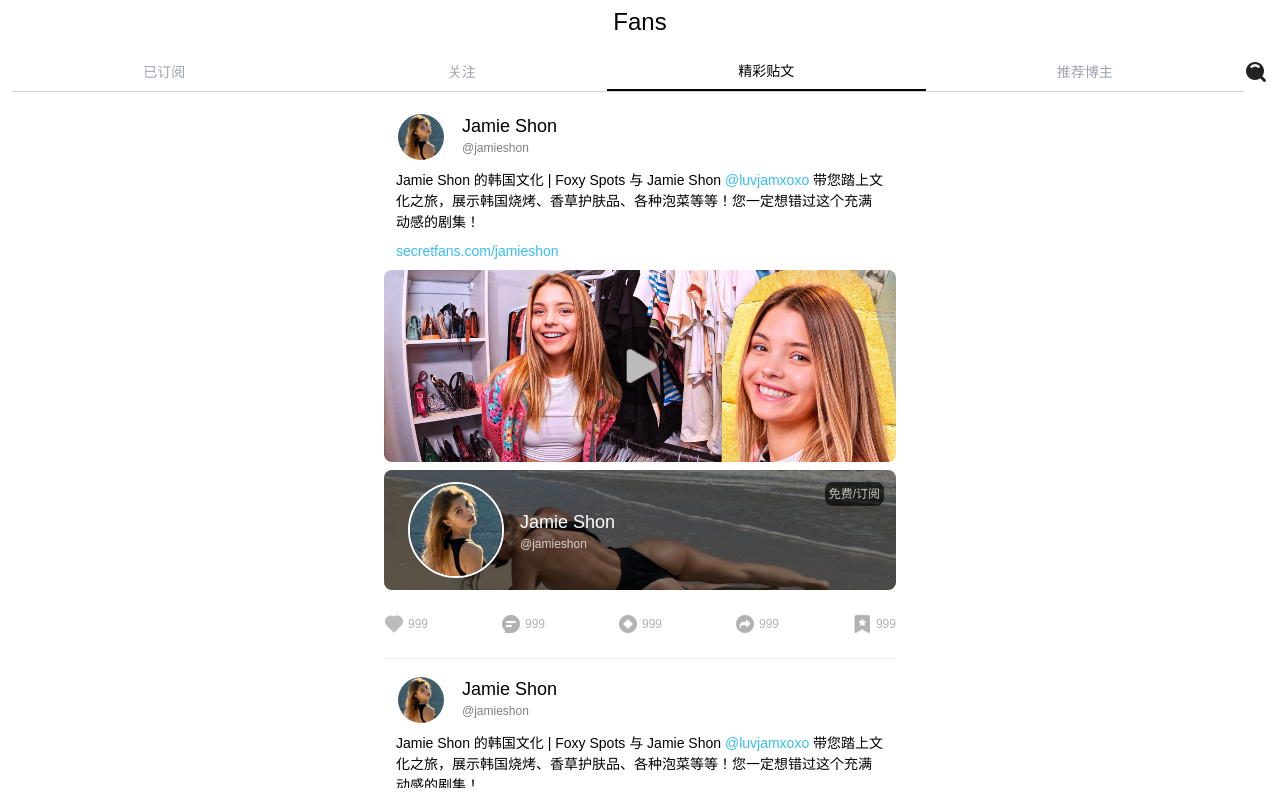
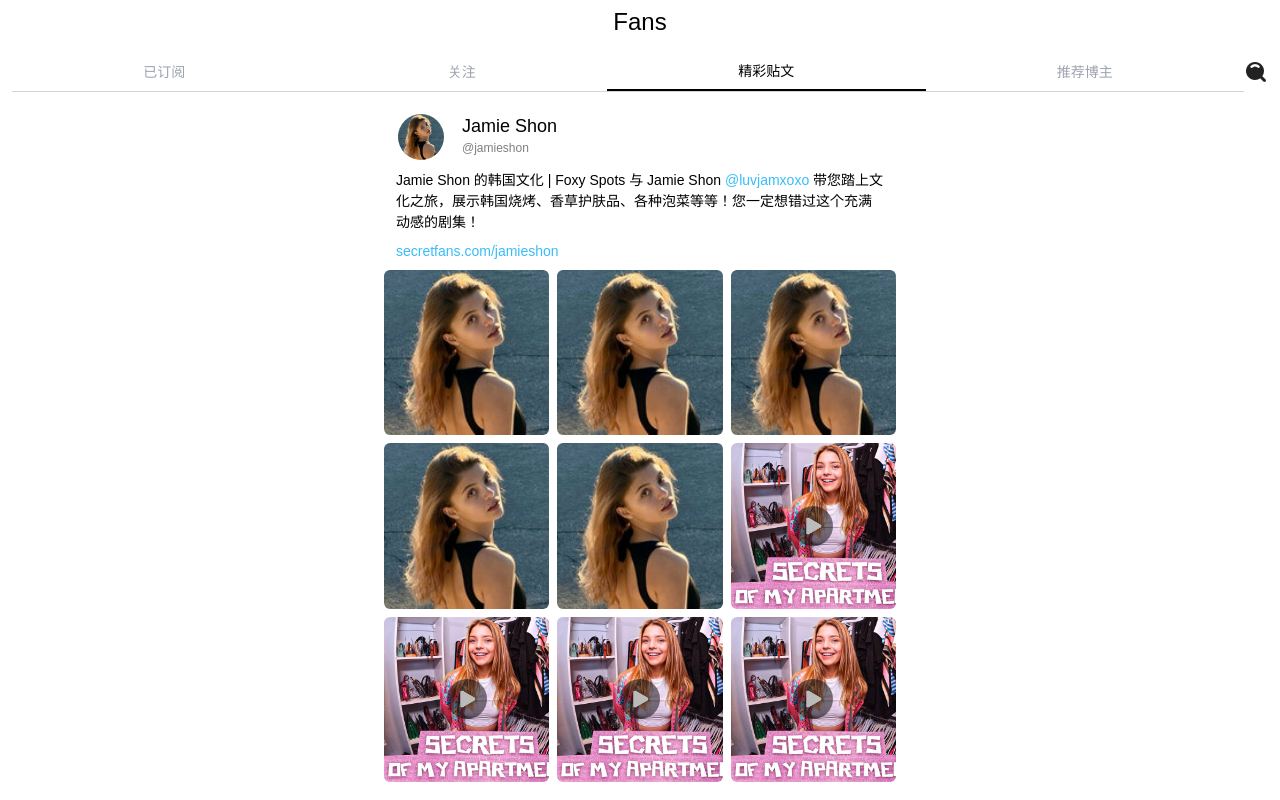
Before and after one commit to doudoumao1031/onlyfans-web, a Next.js app: page /explore/feed in a window 1280 px wide. Built offline with nearby package versions, Linux system fonts and the light colour scheme.

Commit message:
post: improve media

```diff
--- a/components/explore/infinite-scroll-swr.tsx
+++ b/components/explore/infinite-scroll-swr.tsx
@@ -1,34 +1,35 @@
-"use client";
+"use client"
 
-import React, { useEffect, useState, useRef, useCallback } from "react";
-import { debounce } from "lodash";
-import useSWR from "swr";
-import Post, { fakeData } from "@/components/post/post";
+import React, { useEffect, useState, useRef, useCallback } from "react"
+import { debounce } from "lodash"
+import useSWR from "swr"
+import Post from "@/components/post/post"
+import { postData } from "../post/mock"
 
-const fetcher = (url: string) => fetch(url).then((res) => res.json());
+const fetcher = (url: string) => fetch(url).then((res) => res.json())
 
 interface InfiniteScrollProps {
-  initialItems: number[];
-  initialHasMore: boolean;
+  initialItems: number[]
+  initialHasMore: boolean
 }
 
 export default function InfiniteScroll({
   initialItems,
   initialHasMore,
 }: InfiniteScrollProps) {
-  const [items, setItems] = useState<number[]>(initialItems);
-  const [page, setPage] = useState(1);
-  const [hasMore, setHasMore] = useState(initialHasMore);
-  const isFetchingRef = useRef(false);
-  const containerRef = useRef<HTMLDivElement | null>(null); // Ref for the scrollable container
+  const [items, setItems] = useState<number[]>(initialItems)
+  const [page, setPage] = useState(1)
+  const [hasMore, setHasMore] = useState(initialHasMore)
+  const isFetchingRef = useRef(false)
+  const containerRef = useRef<HTMLDivElement | null>(null) // Ref for the scrollable container
 
   const { data, isValidating, error } = useSWR<{
-    items: number[];
-    hasMore: boolean;
+    items: number[]
+    hasMore: boolean
   }>(hasMore ? `/api/feeds?page=${page}` : null, fetcher, {
     revalidateOnFocus: false,
     keepPreviousData: true,
-  });
+  })
 
   // Preload the next page
   // eslint-disable-next-line @typescript-eslint/no-unused-vars
@@ -36,59 +37,59 @@ export default function InfiniteScroll({
     hasMore ? `/api/feeds?page=${page + 1}` : null,
     fetcher,
     { revalidateOnFocus: false, keepPreviousData: true }
-  );
+  )
 
   // If multiple scroll events fire close together,
   // there might be race conditions that could lead to overlapping.
   // Guards against overlapping fetches with a useRef
   useEffect(() => {
     if (data && page > 1 && !isFetchingRef.current) {
-      isFetchingRef.current = true;
-      setItems((prev) => [...prev, ...data.items]);
-      setHasMore(data.hasMore);
-      isFetchingRef.current = false;
+      isFetchingRef.current = true
+      setItems((prev) => [...prev, ...data.items])
+      setHasMore(data.hasMore)
+      isFetchingRef.current = false
     }
-  }, [data, page]);
+  }, [data, page])
 
   const handleScroll = useCallback(
     debounce(() => {
-      const container = containerRef.current;
+      const container = containerRef.current
       if (container) {
-        const { scrollTop, scrollHeight, clientHeight } = container;
+        const { scrollTop, scrollHeight, clientHeight } = container
         if (scrollTop + clientHeight >= scrollHeight - 10) {
           if (hasMore && !isValidating) {
-            setPage((prev) => prev + 1);
+            setPage((prev) => prev + 1)
           }
         }
       }
     }, 200),
     [hasMore, isValidating]
-  );
+  )
 
   useEffect(() => {
-    const container = containerRef.current;
+    const container = containerRef.current
     if (container) {
-      container.addEventListener("scroll", handleScroll);
+      container.addEventListener("scroll", handleScroll)
       return () => {
-        handleScroll.cancel(); // Cancel any pending debounced calls
-        container.removeEventListener("scroll", handleScroll);
-      };
+        handleScroll.cancel() // Cancel any pending debounced calls
+        container.removeEventListener("scroll", handleScroll)
+      }
     }
-  }, [handleScroll]); // Now handleScroll is memoized, we can safely add it as a dependency
+  }, [handleScroll]) // Now handleScroll is memoized, we can safely add it as a dependency
 
   if (error) {
     return (
       <div className="text-center mt-4 text-red-500">
         Failed to load data. Please try again.
       </div>
-    );
+    )
   }
 
   return (
     <div ref={containerRef} className="h-full w-full overflow-scroll">
       <div className="max-w-lg mx-auto grid grid-cols-1 gap-4">
         {items.map((item, index) => (
-          <Post key={index} data={fakeData} />
+          <Post key={index} data={postData} />
         ))}
       </div>
       {isValidating && (
@@ -102,5 +103,5 @@ export default function InfiniteScroll({
         </div>
       )}
     </div>
-  );
+  )
 }
--- /dev/null
+++ b/components/post/mock.ts
@@ -0,0 +1,80 @@
+import { MediaType, PostData } from "./post"
+
+const videoSrc =
+  "http://commondatastorage.googleapis.com/gtv-videos-bucket/sample/BigBuckBunny.mp4"
+
+const imageSrc = "/mock/avatar.jpg"
+
+const backgroundSrc = "/mock/usercard-background.jpg"
+
+export const postData: PostData = {
+  id: "123",
+  poster: {
+    name: "Jamie Shon",
+    id: "jamieshon",
+    avatar: imageSrc,
+    background: backgroundSrc,
+  },
+  description:
+    "Jamie Shon 的韩国文化 | Foxy Spots 与 Jamie Shon @luvjamxoxo 带您踏上文化之旅，展示韩国烧烤、香草护肤品、各种泡菜等等！您一定想错过这个充满动感的剧集！",
+  media: [
+    {
+      type: MediaType.Image,
+      src: imageSrc,
+      thumbnail: imageSrc,
+    },
+    {
+      type: MediaType.Image,
+      src: imageSrc,
+      thumbnail: imageSrc,
+    },
+    {
+      type: MediaType.Image,
+      src: imageSrc,
+      thumbnail: imageSrc,
+    },
+    {
+      type: MediaType.Image,
+      src: imageSrc,
+      thumbnail: imageSrc,
+    },
+    {
+      type: MediaType.Image,
+      src: imageSrc,
+      thumbnail: imageSrc,
+    },
+    {
+      type: MediaType.Video,
+      thumbnail: "/mock/video-preview.jpg",
+      src: videoSrc,
+    },
+    {
+      type: MediaType.Video,
+      thumbnail: "/mock/video-preview.jpg",
+      src: videoSrc,
+    },
+    {
+      type: MediaType.Video,
+      thumbnail: "/mock/video-preview.jpg",
+      src: videoSrc,
+    },
+    {
+      type: MediaType.Video,
+      thumbnail: "/mock/video-preview.jpg",
+      src: videoSrc,
+    },
+  ],
+  subscribe: [
+    {
+      name: "Jamie Shon",
+      id: "jamieshon",
+      avatar: imageSrc,
+      background: backgroundSrc,
+    },
+  ],
+  likeCount: 999,
+  commentCount: 999,
+  saveCount: 999,
+  shareCount: 999,
+  tipCount: 999,
+}
--- a/components/post/post.tsx
+++ b/components/post/post.tsx
@@ -1,28 +1,28 @@
-"use client";
+"use client"
 
-import {useState} from "react";
-import Image from "next/image";
-import Link from "next/link";
+import React, { ReactElement, useState } from "react"
+import Image from "next/image"
+import Link from "next/link"
 
 export default function Post({ data }: { data: PostData }) {
   const {
     poster,
     description,
-    video,
+    media,
     subscribe,
     likeCount,
     commentCount,
     tipCount,
     shareCount,
     saveCount,
-  } = data;
+  } = data
 
   return (
     <div className="w-full flex flex-col gap-2 border-b border-black/5">
       <UserTitle user={poster} />
       <Description text={description} />
       <UserHomePageLink userId={poster.id} />
-      <Video src={video.src} placeholder={video.placeholder} />
+      <Media data={media} />
       <div className="">
         {subscribe.map((user) => (
           <SubscribeCard key={user.id} user={user} />
@@ -36,7 +36,7 @@ export default function Post({ data }: { data: PostData }) {
         <Save count={saveCount} />
       </div>
     </div>
-  );
+  )
 }
 
 function SubscribeCard({ user }: { user: User }) {
@@ -62,7 +62,7 @@ function SubscribeCard({ user }: { user: User }) {
         </button>
       </div>
     </div>
-  );
+  )
 }
 
 function UserTitle({ user }: { user: User }) {
@@ -76,7 +76,7 @@ function UserTitle({ user }: { user: User }) {
         <div className="text-black/50 text-xs">@{user.id}</div>
       </div>
     </div>
-  );
+  )
 }
 
 function Avatar({ src, width = "w-18" }: { src: string; width?: string }) {
@@ -88,18 +88,18 @@ function Avatar({ src, width = "w-18" }: { src: string; width?: string }) {
       width={50}
       height={50}
     />
-  );
+  )
 }
 
 function Description({ text }: { text: string }) {
-  const words = text.split(" ");
+  const words = text.split(" ")
   return (
     <div className="px-3">
       {words.map((w, i) => (
         <Word key={i} word={w} />
       ))}
     </div>
-  );
+  )
 }
 
 function Word({ word }: { word: string }) {
@@ -112,37 +112,105 @@ function Word({ word }: { word: string }) {
     </Link>
   ) : (
     <span>{word} </span>
-  );
+  )
 }
 
-function Video({ src, placeholder }: { src: string; placeholder: string }) {
-  const [showVideo, setShowVideo] = useState(false);
+function Media({ data }: { data: (VideoData | ImageData)[] }) {
+  return (
+    <div className="grid grid-cols-3 gap-2">
+      {data.map(({ src, type, thumbnail }, i) => (
+        <Thumbnail
+          key={i}
+          largeElement={
+            type === MediaType.Video ? (
+              <video src={src} controls autoPlay className="w-full" />
+            ) : (
+              <Image
+                className="w-full"
+                src={src}
+                alt=""
+                width={900}
+                height={500}
+              />
+            )
+          }
+          thumbnailElement={
+            type === MediaType.Video ? (
+              <div
+                className="aspect-square flex justify-center items-center bg-cover rounded-md"
+                style={{
+                  backgroundImage: `url(${thumbnail})`,
+                }}
+              >
+                <div className="bg-black/50 w-10 h-10 rounded-full flex justify-center items-center">
+                  <Image
+                    src="/icons/play.png"
+                    width={20}
+                    height={20}
+                    alt="play"
+                  />
+                </div>
+              </div>
+            ) : (
+              <Image
+                className="aspect-square rounded-md"
+                src={thumbnail}
+                alt=""
+                width={200}
+                height={200}
+              />
+            )
+          }
+        />
+      ))}
+    </div>
+  )
+}
 
-    return (
-        <div className="w-full">
-            {showVideo ? (
-                <video
-                    src={src}
-                    className="w-full rounded-lg"
-                    controls
-                    autoPlay
-                    preload="none"
-                />
-            ) : (
-                <div
-                    onTouchEnd={() => setShowVideo(true)}
-                    className="w-full flex justify-center items-center w-full h-48 bg-cover rounded-lg"
-                    style={{
-                        backgroundImage: `url(${placeholder})`,
-                    }}
-                >
-                    <div className="bg-black/50 w-20 h-20 rounded-full flex justify-center items-center">
-                        <Image src="/icons/play.png" width={40} height={40} alt="play"/>
-                    </div>
-                </div>
-            )}
-        </div>
-    );
+function Thumbnail({
+  largeElement,
+  thumbnailElement,
+}: {
+  largeElement: ReactElement
+  thumbnailElement: ReactElement
+}) {
+  const [showLarge, setShowLarge] = useState(false)
+
+  return (
+    <div>
+      {showLarge ? (
+        <FullScreen onExit={() => setShowLarge(false)}>
+          {largeElement}
+        </FullScreen>
+      ) : (
+        <div onTouchEnd={() => setShowLarge(true)}>{thumbnailElement}</div>
+      )}
+    </div>
+  )
+}
+
+function FullScreen({
+  children,
+  onExit,
+}: {
+  children: ReactElement
+  onExit: () => void
+}) {
+  return (
+    <div
+      className="fixed top-0 left-0 w-screen h-screen bg-black/90 z-50 flex items-center"
+      onTouchEnd={handleTouch}
+    >
+      {children}
+    </div>
+  )
+
+  function handleTouch(e: React.TouchEvent) {
+    e.preventDefault()
+    if (e.target === e.currentTarget) {
+      onExit()
+    }
+  }
 }
 
 function UserHomePageLink({ userId }: { userId: string }) {
@@ -150,15 +218,15 @@ function UserHomePageLink({ userId }: { userId: string }) {
     <Link href={buildUserHomePagePath(userId)} className="px-3 text-sky-400">
       {buildUserHomePagePathForDisplay(userId)}
     </Link>
-  );
+  )
 }
 
 function Like({ count }: { count: number }) {
-  return <Stats icon="/icons/like.png" value={count} />;
+  return <Stats icon="/icons/like.png" value={count} />
 }
 
 function Comment({ count }: { count: number }) {
-  return <Stats icon="/icons/comment.png" value={count} />;
+  return <Stats icon="/icons/comment.png" value={count} />
 }
 
 function Tip({ user, count }: { user: User; count: number }) {
@@ -166,15 +234,15 @@ function Tip({ user, count }: { user: User; count: number }) {
     <Link href={`/tip/${user.id}`} className="flex items-center">
       <Stats icon="/icons/tip.png" value={count} />
     </Link>
-  );
+  )
 }
 
 function Share({ count }: { count: number }) {
-  return <Stats icon="/icons/share.png" value={count} />;
+  return <Stats icon="/icons/share.png" value={count} />
 }
 
 function Save({ count }: { count: number }) {
-  return <Stats icon="/icons/save.png" value={count} />;
+  return <Stats icon="/icons/save.png" value={count} />
 }
 
 function Stats({ icon, value }: { icon: string; value: number }) {
@@ -183,74 +251,58 @@ function Stats({ icon, value }: { icon: string; value: number }) {
       <Image src={icon} width={20} height={20} alt="" />
       <span className="text-xs">{value}</span>
     </div>
-  );
+  )
 }
 
 function buildUserHomePagePath(userId: string) {
-  return `/${userId}`;
+  return `/${userId}`
 }
 
 function buildUserHomePagePathForDisplay(userId: string) {
-  return `secretfans.com/${userId}`;
+  return `secretfans.com/${userId}`
 }
 
 function isMention(word: string) {
-  return word.length > 1 && word.charAt(0) === "@";
+  return word.length > 1 && word.charAt(0) === "@"
 }
 
 function getUserIdFromMention(mention: string) {
-  return mention.substring(1);
+  return mention.substring(1)
 }
 
-export const fakeData = {
-  id: "123",
-  poster: {
-    name: "Jamie Shon",
-    id: "jamieshon",
-    avatar: "/mock/avatar.jpg",
-  },
-  description:
-    "Jamie Shon 的韩国文化 | Foxy Spots 与 Jamie Shon @luvjamxoxo 带您踏上文化之旅，展示韩国烧烤、香草护肤品、各种泡菜等等！您一定想错过这个充满动感的剧集！",
-  video: {
-    placeholder: "/mock/video-preview.jpg",
-    src: "https://cdn2.onlyfans.com/files/9/9d/9d411da609fa1fc0822f9f078e3f53aa/0hwpqw9hlk7lfm9esxbiv_720p.mp4?Tag=2&Policy=eyJTdGF0ZW1lbnQiOlt7IlJlc291cmNlIjoiaHR0cHM6XC9cL2NkbjIub25seWZhbnMuY29tXC9maWxlc1wvOVwvOWRcLzlkNDExZGE2MDlmYTFmYzA4MjJmOWYwNzhlM2Y1M2FhXC8waHdwcXc5aGxrN2xmbTllc3hiaXZfNzIwcC5tcDQ~VGFnPTIiLCJDb25kaXRpb24iOnsiRGF0ZUxlc3NUaGFuIjp7IkFXUzpFcG9jaFRpbWUiOjE3MzQ2OTg1NjN9LCJJcEFkZHJlc3MiOnsiQVdTOlNvdXJjZUlwIjoiMTMuMjE0LjIzMi4yMjJcLzMyIn19fV19&Signature=RwXHHF5knvYyMoI2w9Sq73avdpN~5BXPPNNTIyksu8kDlkccaa3N0MjU0L-IZZRhGzccniKbsHYq6nDa-aur8zaZBQ80bMQTTb6RlvIDBblKsS~aipcggkm43i~1aWvZ1Ac5v5nb-an-mof4LL-0ukPK0Wp~HaCoOHR3o9aEeRAhWBGwjnHqvaU7QK3GhTQd6wisZEcsV0RQdykf5biJYfo~vDQZ-FdHdAdzWAYFWxXZCrKjglbuYqzdJiP47rYZPbtPpW4PqBBt0i7FJJGTuRlezUzKKsN~bKL9y-4Q-fFnYO2jcwLJk66FFNyqUbNmU~EUOzceaISQyVD09A9luw__&Key-Pair-Id=APKAUSX4CWPPATFK2DGD",
-  },
-  subscribe: [
-    {
-      name: "Jamie Shon",
-      id: "jamieshon",
-      avatar: "/mock/avatar.jpg",
-      background: "/mock/usercard-background.jpg",
-    },
-  ],
-  likeCount: 999,
-  commentCount: 999,
-  saveCount: 999,
-  shareCount: 999,
-  tipCount: 999,
-};
-
-interface PostData {
-  id: string;
-  poster: User;
-  description: string;
-  video: Video;
-  subscribe: User[];
-  likeCount: number;
-  commentCount: number;
-  saveCount: number;
-  shareCount: number;
-  tipCount: number;
+export interface PostData {
+  id: string
+  poster: User
+  description: string
+  media: (VideoData | ImageData)[]
+  subscribe: User[]
+  likeCount: number
+  commentCount: number
+  saveCount: number
+  shareCount: number
+  tipCount: number
 }
 
 interface User {
-  id: string;
-  name: string;
-  avatar: string;
-  background: string;
+  id: string
+  name: string
+  avatar: string
+  background: string
 }
 
-interface Video {
-  placeholder: string;
-  src: string;
+export enum MediaType {
+  Video,
+  Image,
 }
+
+interface VideoData {
+  src: string
+  thumbnail: string
+  type: MediaType.Video
+}
+
+interface ImageData {
+  src: string
+  thumbnail: string
+  type: MediaType.Image
+}
```
Also changed, not shown: .prettierrc.json (added).
